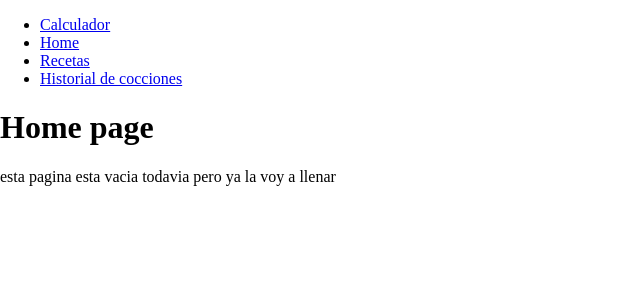
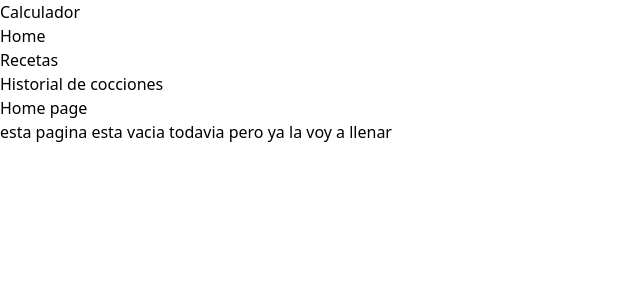
Before and after one commit to luismoreiradev/brewjournal, a React (Create React App) app: page / in a window 1280 px wide. Shown: the top 300 px of the page, without its empty margins (0-640 px from the left). Built offline with nearby package versions, Linux system fonts and the light colour scheme; the HTML template or start-up script is replaced by a standard one.

Commit message:
tailwind andando

```diff
--- a/package.json
+++ b/package.json
@@ -14,7 +14,7 @@
     "react-dom": "^17.0.2",
     "react-router": "^5.2.1",
     "react-router-dom": "^5.3.0",
-    "react-scripts": "4.0.3",
+    "react-scripts": "^5.0.1",
     "web-vitals": "^1.1.2"
   },
   "scripts": {
@@ -40,5 +40,8 @@
       "last 1 firefox version",
       "last 1 safari version"
     ]
+  },
+  "devDependencies": {
+    "tailwindcss": "^3.3.5"
   }
 }
--- a/src/components/Menu.js
+++ b/src/components/Menu.js
@@ -2,7 +2,7 @@
 import { Link } from "react-router-dom";
 function Menu() {
   return (
-    <div>
+    <div >
       <ul>
         <li>
           <Link to={"/Calculador"}>Calculador</Link>
--- a/src/index.css
+++ b/src/index.css
@@ -1,9 +1,4 @@
-body {
-  margin: 0;
 
-}
-
-code {
-  font-family: source-code-pro, Menlo, Monaco, Consolas, 'Courier New',
-    monospace;
-}
+@tailwind base;
+@tailwind components;
+@tailwind utilities;
--- a/src/pages/Calculador.js
+++ b/src/pages/Calculador.js
@@ -124,7 +124,7 @@
   }
 
   return (
-    <div>
+    <div >
     <h1>Brewery Calculator!!!</h1>
   <InputGranos newGrain={newGrain} newVolums={newVolums}/>
    <Granos allGrains={allGrains} volumenes={volumenes} factorConversionUnidades={factorConversionUnidades} />
--- a/src/pages/Home.js
+++ b/src/pages/Home.js
@@ -1,8 +1,10 @@
+
+
 function Home() {
     return (
         <div>
-        <h1>Home page</h1>
-        <p>esta pagina esta vacia todavia pero ya la voy a llenar</p>
+        <h1 >Home page</h1>
+        <p >esta pagina esta vacia todavia pero ya la voy a llenar</p>
         </div>
      );
 }
--- a/src/pages/Recetas.js
+++ b/src/pages/Recetas.js
@@ -54,7 +54,7 @@
 
     return (
 
-        <div>
+        <div >
             <h1>Libro de recetas</h1>
          <div>
              <RecetaEnParticular datos={particular} verBoton={verBoton}/>
@@ -71,7 +71,7 @@
                   <h1> Titulo:<span>{receta}</span></h1>
               </div>
               } if ( recetaName === "_id") {
-                return    <div style={{position:"relative",top:"100px"}} >
+                return    <div className="relative top-16" /*style={{position:"relative",top:"100px"}}*/ >
                 <button onClick={()=>{detalles(receta)} }>detalles</button>
                 </div>
               }
--- /dev/null
+++ b/tailwind.config.js
@@ -0,0 +1,10 @@
+/** @type {import('tailwindcss').Config} */
+module.exports = {
+  content: [
+    "./src/**/*.{js,jsx,ts,tsx}",  "./src/pages/Home.js",
+  ],
+  theme: {
+    extend: {},
+  },
+  plugins: [],
+}
```
Also changed, not shown: 1 other file (tests, documents, lock files or other folders).
